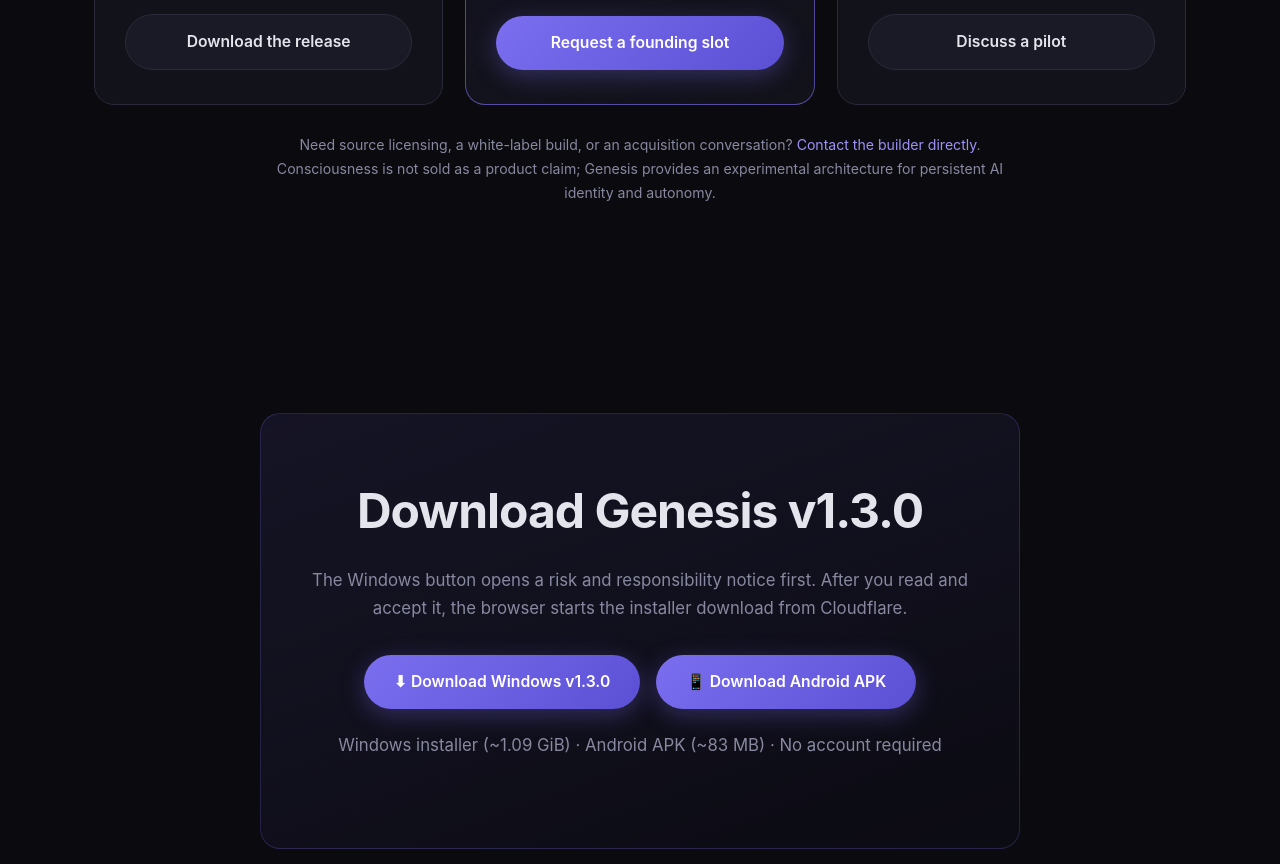
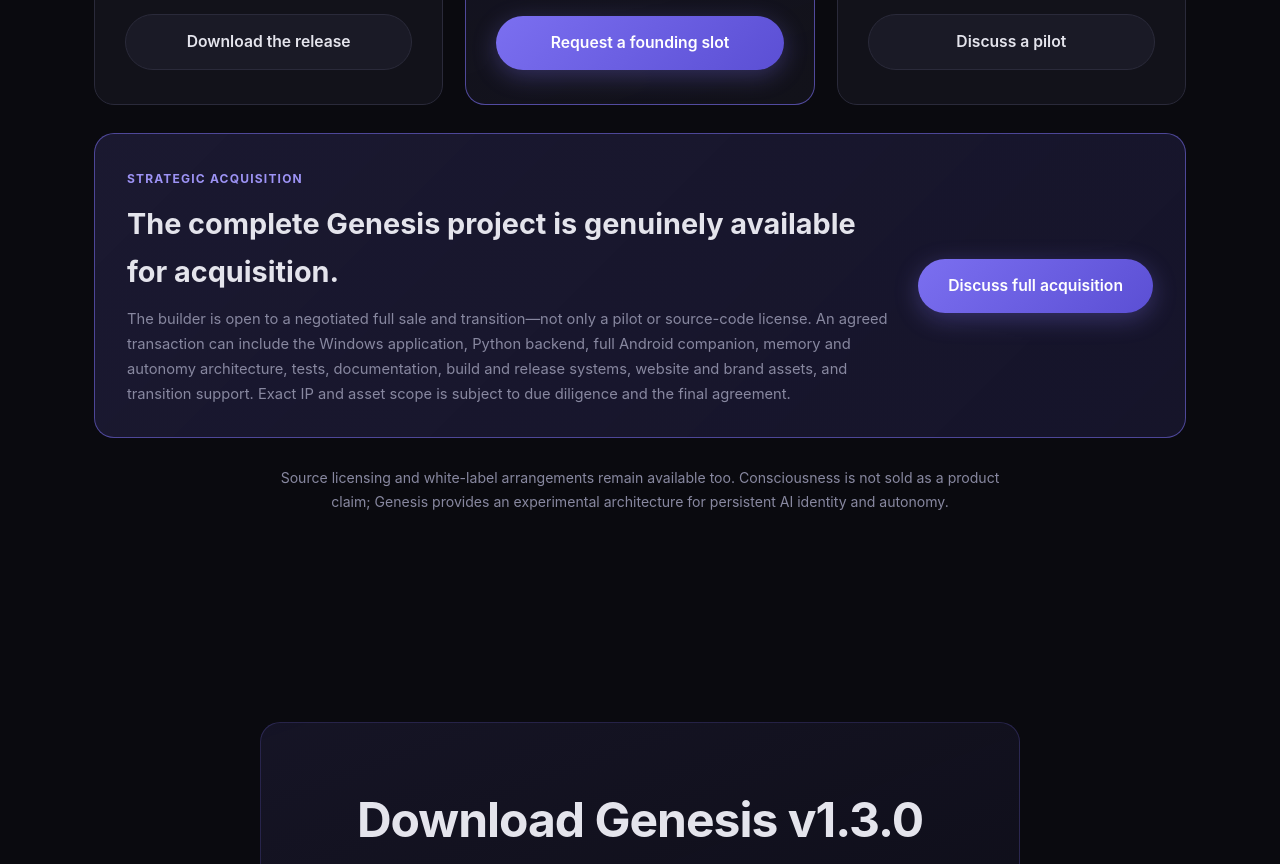
Before and after one commit to bodycount82/genesis-ai, a plain HTML site: page index.html in a window 1280 px wide. Shown: the part 7340-8204 px from the top of the page. Drawn offline with Linux system fonts and the light colour scheme.

Commit message:
Make full Genesis acquisition explicitly available

```diff
--- a/index.html
+++ b/index.html
@@ -217,6 +217,14 @@ nav ul li:hover .nav-dropdown { opacity: 1; visibility: visible; transform: tran
 .offer-card li { margin-bottom: 8px; }
 .offer-card .btn { margin-top: auto; justify-content: center; }
 .commercial-note { max-width: 760px; margin: 28px auto 0; text-align: center; color: var(--text-dim); font-size: .88rem; }
+.acquisition-banner {
+  display: grid; grid-template-columns: minmax(0, 1fr) auto; gap: 28px; align-items: center;
+  margin-top: 28px; padding: 30px 32px; border: 1px solid rgba(123, 111, 240, .55);
+  border-radius: var(--radius-lg); background: linear-gradient(135deg, rgba(123,111,240,.15), rgba(27,25,54,.7));
+}
+.acquisition-banner h3 { margin: 8px 0 10px; font-size: clamp(1.35rem, 2.4vw, 1.8rem); }
+.acquisition-banner p { max-width: 790px; color: var(--text-dim); font-size: .92rem; }
+.acquisition-banner .btn { white-space: nowrap; }
 .hero-note strong { color: var(--orange); }
 
 /* ===== SECTION HEADER (shared, centered) ===== */
@@ -420,6 +428,8 @@ footer { border-top: 1px solid var(--border); padding: 64px 0 32px; margin-top:
   .specs-grid, .gallery-preview { grid-template-columns: repeat(2, 1fr); }
   .proof-layout { grid-template-columns: 1fr; }
   .offer-grid { grid-template-columns: 1fr; }
+  .acquisition-banner { grid-template-columns: 1fr; }
+  .acquisition-banner .btn { justify-self: start; }
   .memory-flow { grid-template-columns: repeat(2, 1fr); }
   .footer-grid { grid-template-columns: 1fr; gap: 28px; }
 }
@@ -777,7 +787,15 @@ footer { border-top: 1px solid var(--border); padding: 64px 0 32px; margin-top:
 <a class="btn btn-secondary" href="mailto:damirderganc@gmail.com?subject=Genesis%20Persistent%20Agent%20Pilot&amp;body=Organization%3A%20%0AWorkflow%20or%20model%20to%20evaluate%3A%20%0AWhat%20must%20persist%20across%20sessions%3A%20">Discuss a pilot</a>
 </div>
 </div>
-<p class="commercial-note fade-in">Need source licensing, a white-label build, or an acquisition conversation? <a href="mailto:damirderganc@gmail.com?subject=Genesis%20Licensing%20or%20Acquisition">Contact the builder directly</a>. Consciousness is not sold as a product claim; Genesis provides an experimental architecture for persistent AI identity and autonomy.</p>
+<div class="acquisition-banner fade-in">
+<div>
+<span class="offer-label">Strategic acquisition</span>
+<h3>The complete Genesis project is genuinely available for acquisition.</h3>
+<p>The builder is open to a negotiated full sale and transition—not only a pilot or source-code license. An agreed transaction can include the Windows application, Python backend, full Android companion, memory and autonomy architecture, tests, documentation, build and release systems, website and brand assets, and transition support. Exact IP and asset scope is subject to due diligence and the final agreement.</p>
+</div>
+<a class="btn btn-primary" href="mailto:damirderganc@gmail.com?subject=Genesis%20Full%20Project%20Acquisition&amp;body=Organization%3A%20%0AWhat%20interests%20you%20about%20Genesis%3A%20%0APreferred%20next%20step%3A%20">Discuss full acquisition</a>
+</div>
+<p class="commercial-note fade-in">Source licensing and white-label arrangements remain available too. Consciousness is not sold as a product claim; Genesis provides an experimental architecture for persistent AI identity and autonomy.</p>
 </div>
 </section>
 
@@ -885,7 +903,7 @@ footer { border-top: 1px solid var(--border); padding: 64px 0 32px; margin-top:
 </div>
 <div class="footer-col">
 <h5>Commercial</h5>
-<p><a href="#for-teams">Assisted setup and team pilots</a><br/><a href="mailto:damirderganc@gmail.com?subject=Genesis%20Licensing">Licensing, white-label, and acquisition</a></p>
+<p><a href="#for-teams">Assisted setup and team pilots</a><br/><a href="mailto:damirderganc@gmail.com?subject=Genesis%20Full%20Project%20Acquisition">Full project acquisition</a><br/><a href="mailto:damirderganc@gmail.com?subject=Genesis%20Licensing">Licensing and white-label</a></p>
 </div>
 <div class="footer-col">
 <h5>Research &amp; evidence</h5>
```
